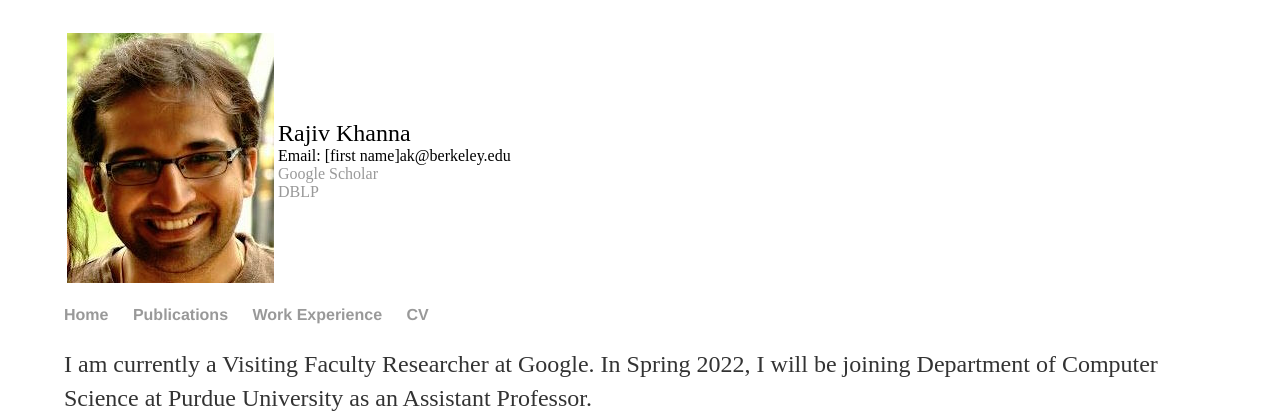
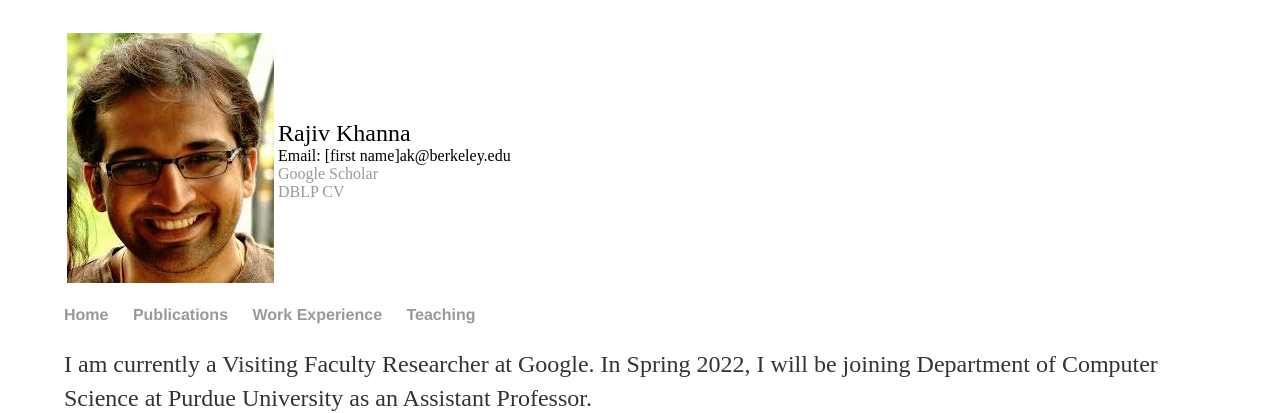
Before and after one commit to rjvak7/rjvak7.github.io, a Jekyll site: the page built from index.html, in a window 1280 px wide. Shown: the top 413 px of the page. Built offline with Jekyll 4.4.1, drawn with Linux system fonts in a browser that asks for light colours.

Commit message:
update pubs

```diff
--- a/_layouts/default.html
+++ b/_layouts/default.html
@@ -47,7 +48,7 @@ height="0" width="0" style="display:none;visibility:hidden"></iframe></noscript>
 	        		<li><a href="/">Home</a></li>
 		        	<li><a href="pubs.html">Publications</a></li>
 		        	<li><a href="workex.html">Work Experience</a></li>
-	        		<li><a href="/cv.pdf">CV</a></li>
+	        		<li><a href="teaching.html">Teaching</a></li>
 	    		</ul>
 			</nav>
 			<div class="container">
```
Also changed, not shown: other parts of _layouts/default.html (+1 -0 lines).
